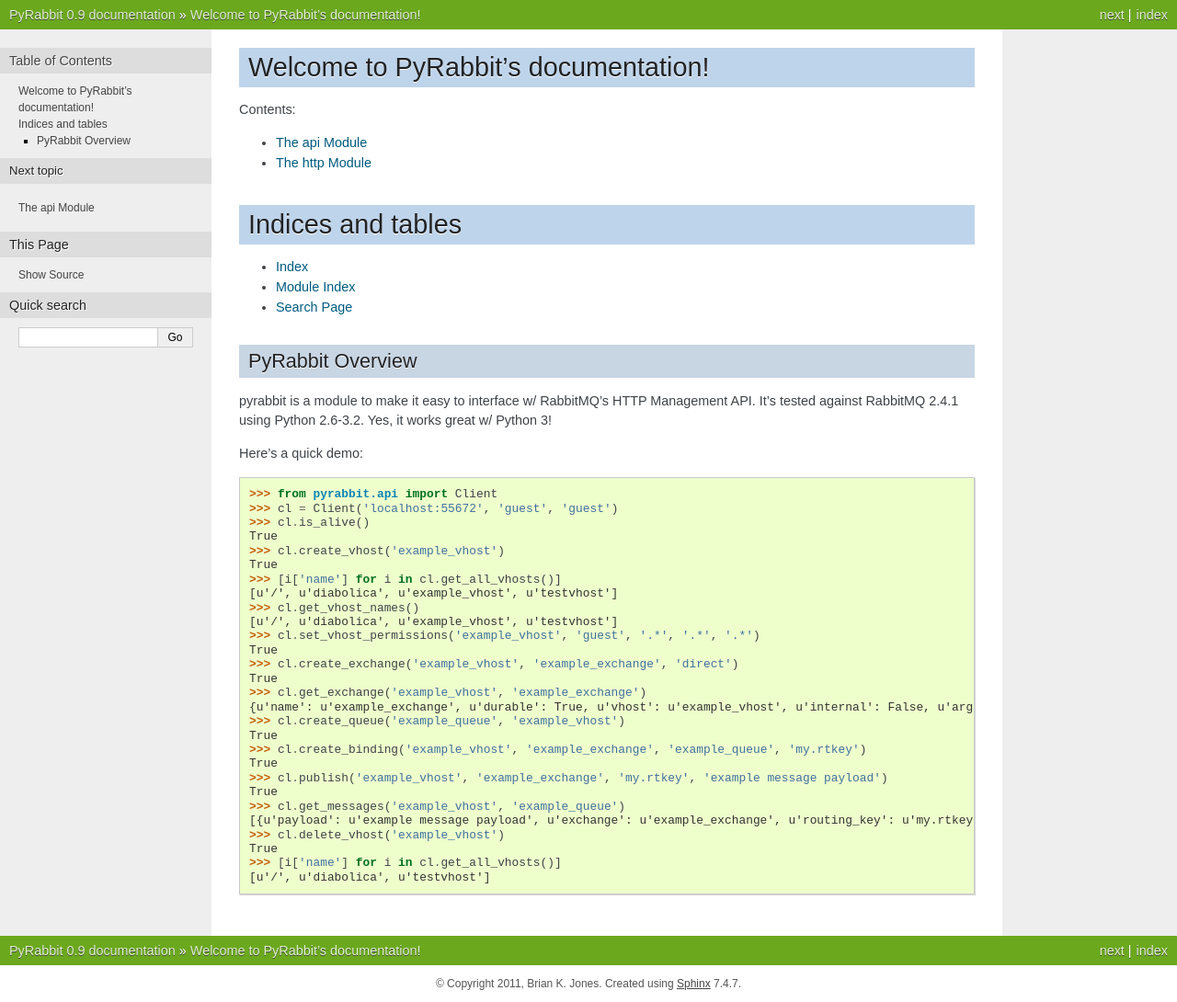
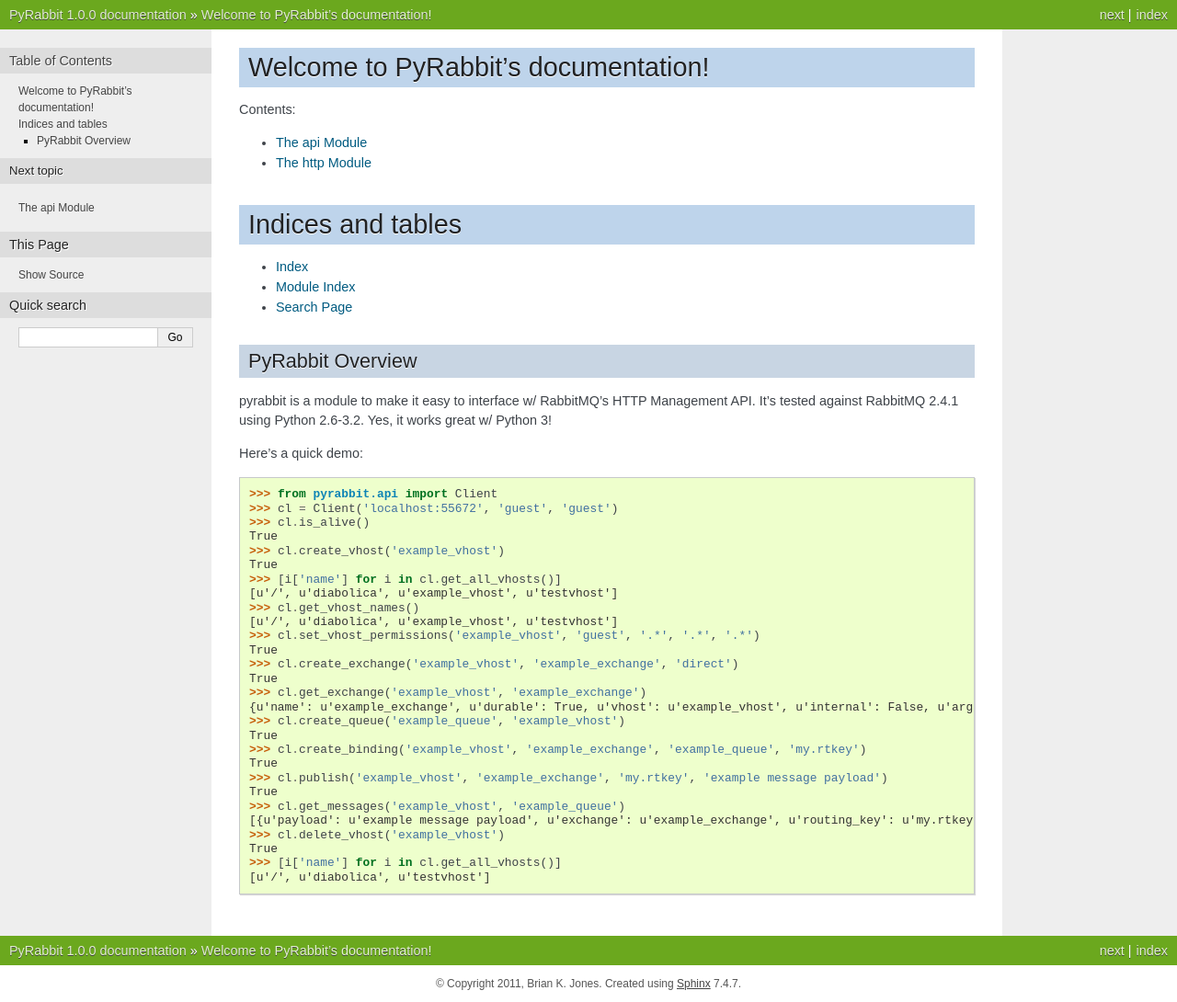
Before and after one commit to bkjones/pyrabbit, a Sphinx documentation site: the page built from docs/index.rst, in a window 1280 px wide. Shown: the whole page at 92% size. Built offline with Sphinx 7.4.7, drawn with Linux system fonts in a browser that asks for light colours.

Commit message:
Bumped version in Sphinx config :/

```diff
--- a/docs/conf.py
+++ b/docs/conf.py
@@ -48,9 +48,9 @@
 # built documents.
 #
 # The short X.Y version.
-version = '0.9'
+version = '1.0.0'
 # The full version, including alpha/beta/rc tags.
-release = '0.9'
+release = '1.0.0'
 
 # The language for content autogenerated by Sphinx. Refer to documentation
 # for a list of supported languages.
```
